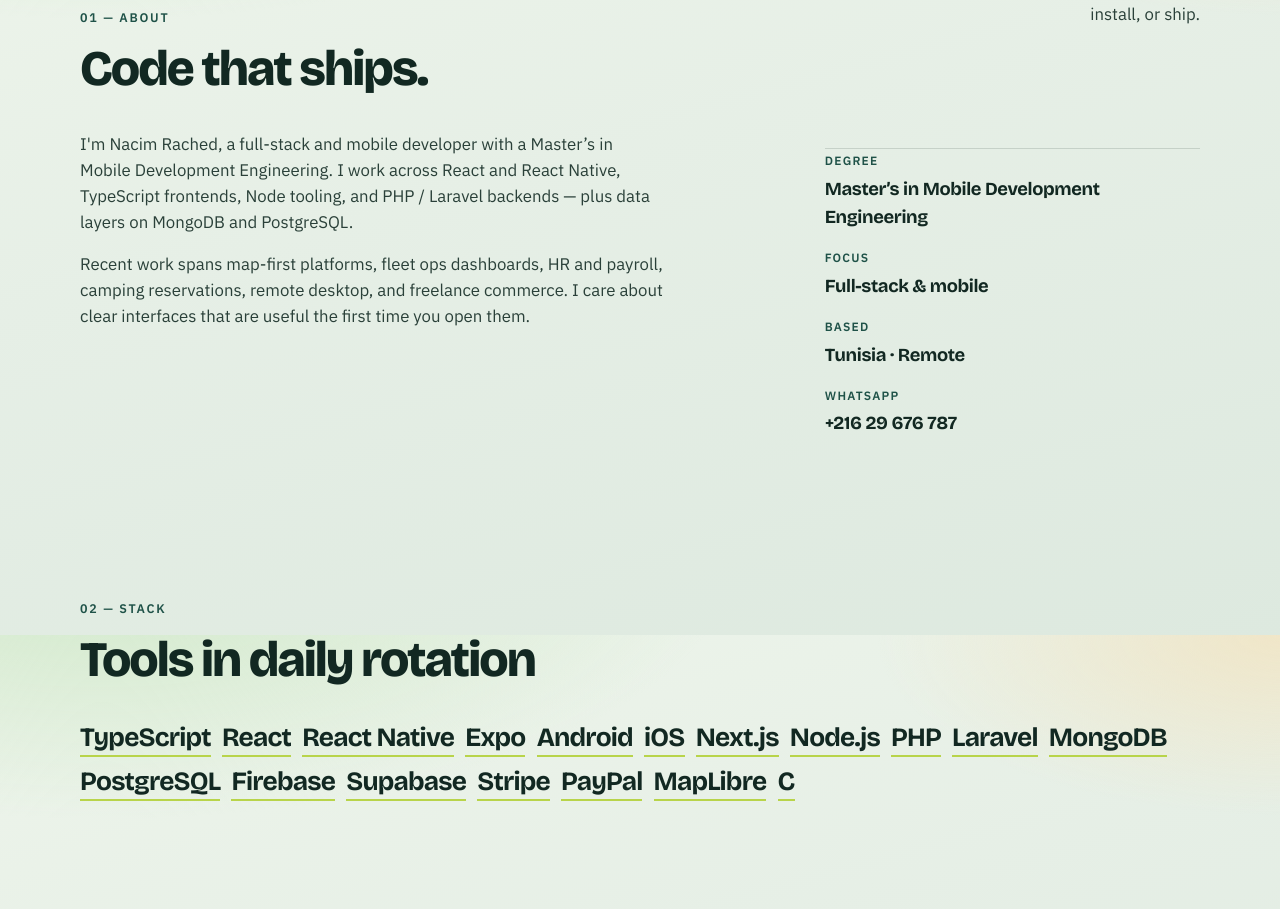
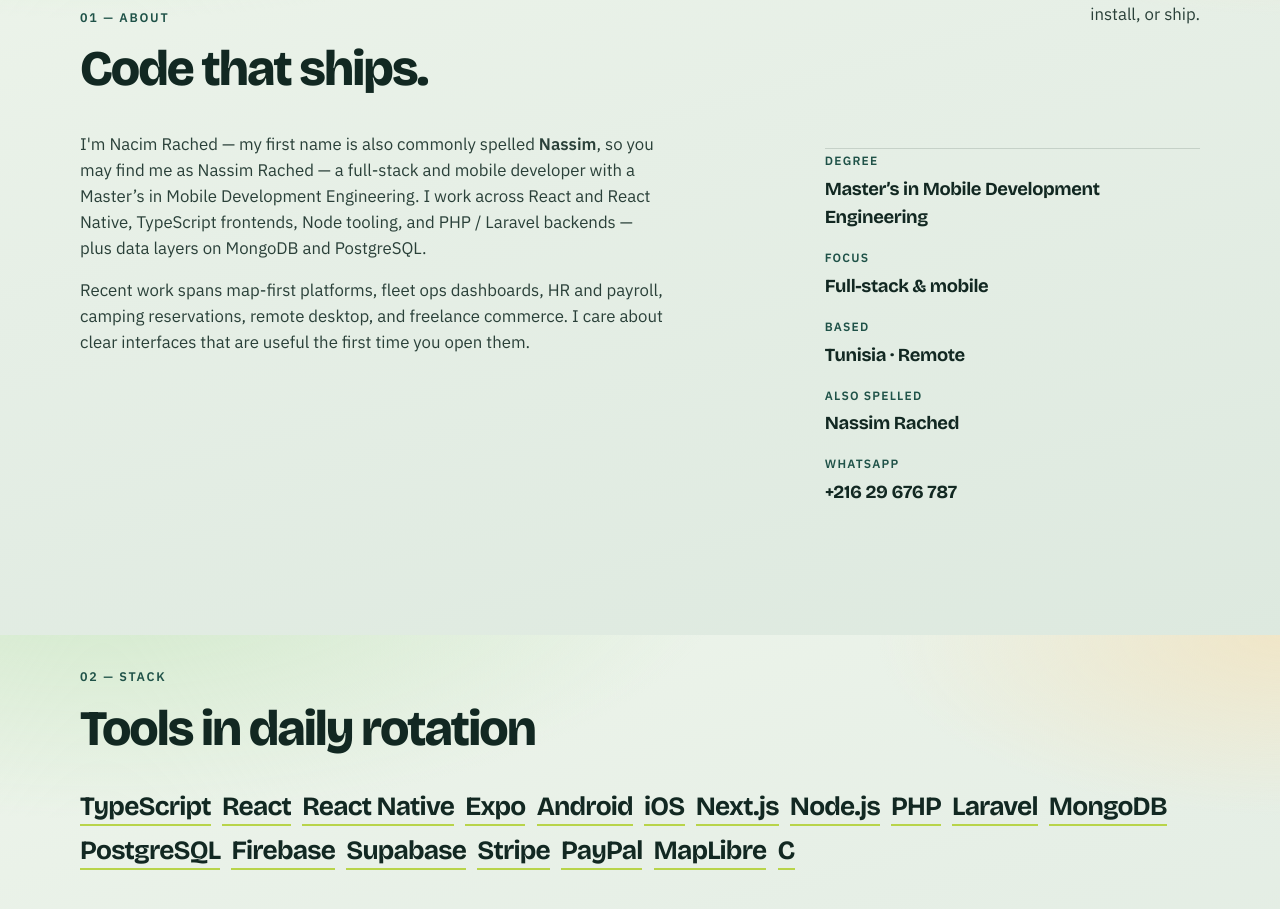
Before and after one commit to nassim778/portfolio, a React (Vite) app: page / in a window 1280 px wide. Shown: the part 965-1874 px from the top of the page. Built offline with nearby package versions, Linux system fonts and the light colour scheme.

Commit message:
Publish the Nassim spelling and an AI-crawler summary
The visible page, meta description, and schema.org graph now state that
Nacim Rached is also spelled Nassim Rached. llms.txt and explicit
robots.txt rules give AI crawlers a page they can read.

```diff
--- a/index.html
+++ b/index.html
@@ -6,9 +6,12 @@
     <meta name="viewport" content="width=device-width, initial-scale=1.0, viewport-fit=cover" />
     <meta
       name="description"
-      content="Nacim Rached is a Tunisia-based mobile and full-stack developer building React Native and Expo apps, web products, and TypeScript backends."
+      content="Nacim Rached — also spelled Nassim Rached — is a Tunisia-based mobile and full-stack developer building React Native and Expo apps, web products, and TypeScript backends."
     />
+    <meta name="author" content="Nacim Rached" />
     <link rel="canonical" href="https://www.nacim.tn/" />
+    <link rel="me" href="https://github.com/nassim778" />
+    <link rel="me" href="https://tn.linkedin.com/in/nacim-rached-843665245" />
     <meta name="robots" content="index,follow,max-image-preview:large" />
     <meta name="theme-color" content="#e6efe6" />
     <title>Nacim Rached | React Native &amp; Mobile Developer in Tunisia</title>
@@ -43,19 +46,39 @@
     <script type="application/ld+json">
       {
         "@context": "https://schema.org",
+        "@graph": [
+          {
+            "@type": "WebSite",
+            "@id": "https://www.nacim.tn/#website",
+            "url": "https://www.nacim.tn/",
+            "name": "Nacim Rached",
+            "alternateName": "Nassim Rached",
+            "description": "Portfolio of Nacim Rached (also spelled Nassim Rached), a Tunisia-based full-stack and mobile developer.",
+            "publisher": { "@id": "https://www.nacim.tn/#person" }
+          },
+          {
             "@type": "ProfilePage",
+            "@id": "https://www.nacim.tn/#profilepage",
             "url": "https://www.nacim.tn/",
-        "mainEntity": {
+            "isPartOf": { "@id": "https://www.nacim.tn/#website" },
+            "mainEntity": { "@id": "https://www.nacim.tn/#person" }
+          },
+          {
             "@type": "Person",
+            "@id": "https://www.nacim.tn/#person",
             "name": "Nacim Rached",
+            "givenName": "Nacim",
+            "familyName": "Rached",
             "alternateName": ["Nassim Rached", "Nassim R."],
             "url": "https://www.nacim.tn/",
             "image": "https://www.nacim.tn/hero-photo.webp",
+            "description": "Full-stack and mobile developer from Tunisia building React Native, Expo, and TypeScript products. Also known as Nassim Rached.",
             "jobTitle": "Full-stack and Mobile Developer",
             "alumniOf": {
               "@type": "EducationalOrganization",
               "name": "Higher Institute of Management of Gabès (ISG Gabès)"
             },
+            "nationality": { "@type": "Country", "name": "Tunisia" },
             "address": {
               "@type": "PostalAddress",
               "addressCountry": "TN"
@@ -73,6 +96,7 @@
               "https://www.nacim.tn"
             ]
           }
+        ]
       }
     </script>
     <link rel="preconnect" href="https://fonts.googleapis.com" />
@@ -96,7 +120,7 @@
       <!-- Fallback static content for non-JS web crawlers and AI bots -->
       <header style="display:none;">
         <h1>Nacim Rached — Mobile &amp; Full-Stack Developer</h1>
-        <p>React Native, Expo, and TypeScript developer in Tunisia.</p>
+        <p>Nacim Rached, also spelled Nassim Rached, is a React Native, Expo, and TypeScript developer in Tunisia.</p>
       </header>
     </div>
     <script prerender type="module" src="/src/main.tsx"></script>
--- a/src/App.tsx
+++ b/src/App.tsx
@@ -80,10 +80,11 @@ export default function App() {
           <div className="about-grid">
             <div className="about-text">
               <p>
-                I&apos;m {profile.name}, a full-stack and mobile developer with a{" "}
-                {profile.degree}. I work across React and React Native, TypeScript
-                frontends, Node tooling, and PHP / Laravel backends — plus data layers
-                on MongoDB and PostgreSQL.
+                I&apos;m {profile.name} — my first name is also commonly spelled{" "}
+                <strong>Nassim</strong>, so you may find me as {profile.alsoKnownAs} — a
+                full-stack and mobile developer with a {profile.degree}. I work across
+                React and React Native, TypeScript frontends, Node tooling, and PHP /
+                Laravel backends — plus data layers on MongoDB and PostgreSQL.
               </p>
               <p>
                 Recent work spans map-first platforms, fleet ops dashboards, HR and
@@ -104,6 +105,10 @@ export default function App() {
               <div className="meta-item">
                 <dt>Based</dt>
                 <dd>{profile.location}</dd>
+              </div>
+              <div className="meta-item">
+                <dt>Also spelled</dt>
+                <dd>{profile.alsoKnownAs}</dd>
               </div>
               <div className="meta-item">
                 <dt>WhatsApp</dt>
--- a/src/data/profile.ts
+++ b/src/data/profile.ts
@@ -1,5 +1,6 @@
 export const profile = {
   name: "Nacim Rached",
+  alsoKnownAs: "Nassim Rached",
   title: "Full-stack & mobile developer",
   tagline:
     "Building web and mobile products — from React Native apps to TypeScript frontends and solid backends.",
```
Also changed, not shown: public/llms.txt (added), public/robots.txt, 1 other file (tests, documents, lock files or other folders). Lines whose indentation alone changed are shown as unchanged.
